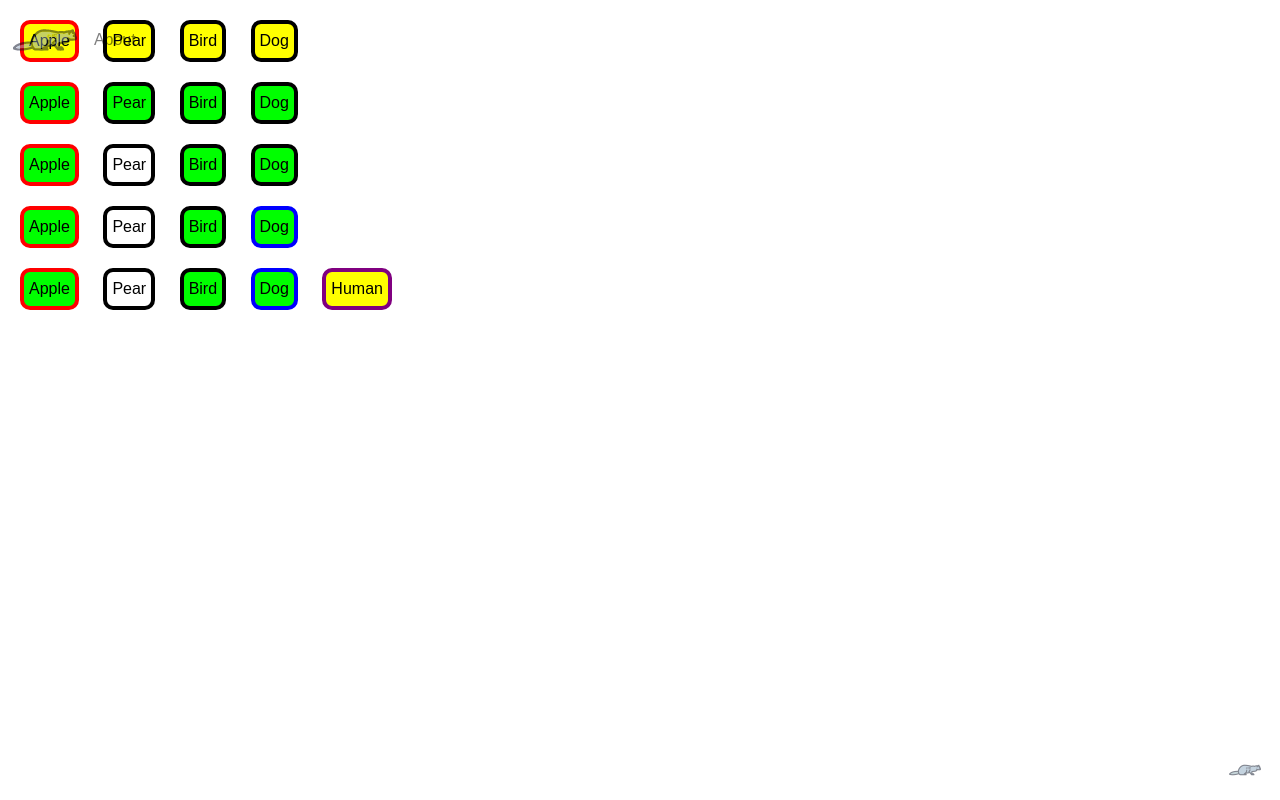
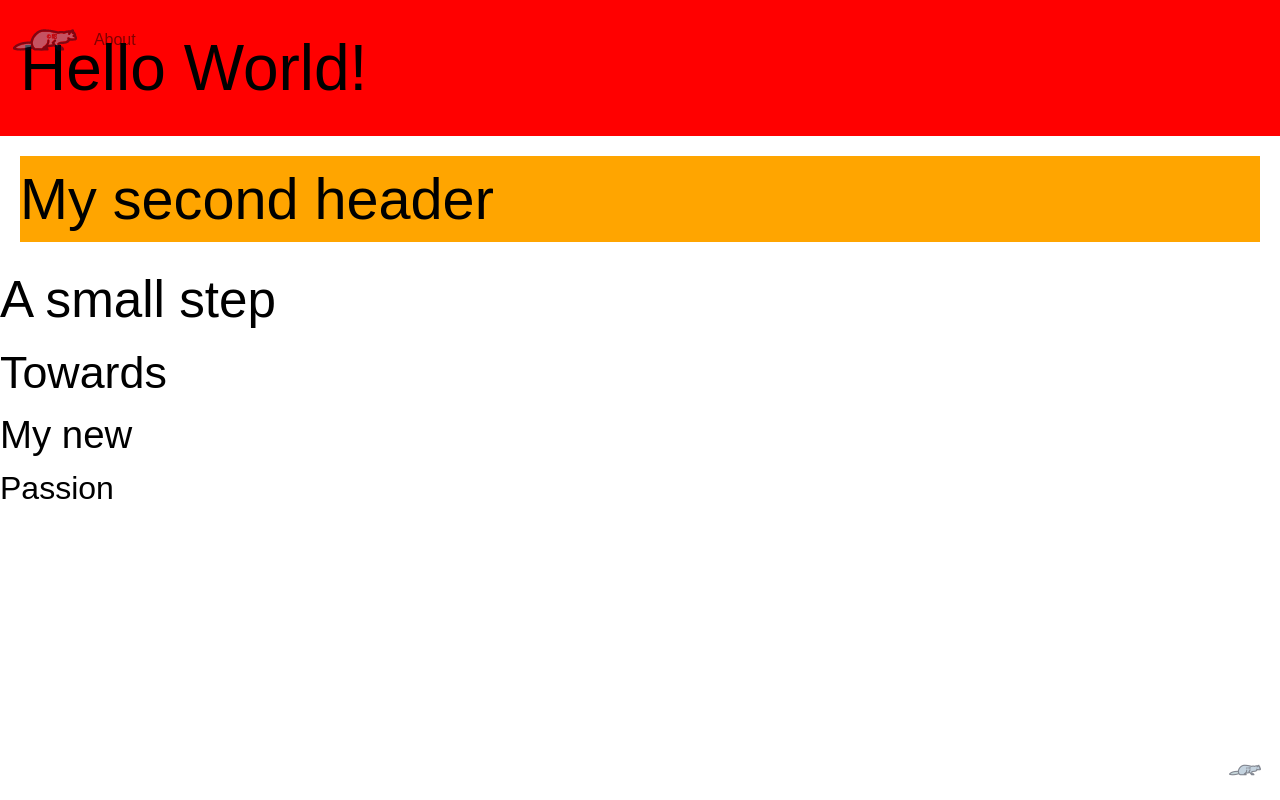
Before and after one commit to szabolcshlatky/my-first-repository, a website built with Vite: page index.html in a window 1280 px wide. Built offline with nearby package versions, Linux system fonts and the light colour scheme.

Commit message:
branch-4 added

```diff
--- a/index.html
+++ b/index.html
@@ -1,5 +1,5 @@
 <!DOCTYPE html>
-<html lang="en-HU" dir="ltr" id="workshop-1-1">
+<html lang="en-HU" dir="ltr" id="workshop-1-2">
 
 <head>
 
@@ -27,7 +27,7 @@
   <meta name="audience" content="all" />
   <!-- <meta name="theme-color" content="#000000" /> -->
 
-  <title>Workshop 1/1 - Codepen</title>
+  <title>Workshop 1/2 - Címsorok</title>
 
   <link rel="icon" href="/assets/images/favicon.ico" />
   <link rel="apple-touch-icon" href="/assets/images/favicon.ico" />
@@ -123,41 +123,12 @@
     </figcaption>
   </figure>
 
-  <section class="yellow" id="main">
-    <div class="first">Apple</div>
-    <div class="second">Pear</div>
-    <div class="third">Bird</div>
-    <div class="fourth">Dog</div>
-  </section>
-
-  <section class="lime">
-    <div class="first">Apple</div>
-    <div class="second">Pear</div>
-    <div class="third">Bird</div>
-    <div class="fourth">Dog</div>
-  </section>
-
-  <section class="white">
-    <div class="first">Apple</div>
-    <div class="second">Pear</div>
-    <div class="third">Bird</div>
-    <div class="fourth">Dog</div>
-  </section>
-
-  <section class="blue">
-    <div class="first">Apple</div>
-    <div class="second">Pear</div>
-    <div class="third">Bird</div>
-    <div class="fourth">Dog</div>
-  </section>
-
-  <section class="purple">
-    <div class="first">Apple</div>
-    <div class="second">Pear</div>
-    <div class="third">Bird</div>
-    <div class="fourth">Dog</div>
-    <div class="fifth">Human</div>
-  </section>
+  <h1 id="main">Hello World!</h1>
+  <h2>My second header</h2>
+  <h3>A small step</h3>
+  <h4>Towards</h4>
+  <h5>My new</h5>
+  <h6>Passion</h6>
 
   <figure class="©貂">
     <button type="button" title="Go to page top" aria-label="Bookmark" onclick="location.href='#top';">
--- a/src/main.scss
+++ b/src/main.scss
@@ -4,74 +4,14 @@
   /* Variables */
 }
 
-#workshop-1-1 {
-  body {
-    padding: 10px;
+#workshop-1-2 {
+  h1 {
+    padding: 20px;
+    background-color: red;
+  }
 
-    div {
-      display: inline-block;
-      margin: 10px;
-      padding: 5px;
-      border-radius: 10px;
-      border: 4px solid black;
-      background: yellow;
-    }
-
-    .first {
-      border: 4px solid red;
-    }
-
-    .second {
-      border: 4px solid #000000;
-    }
-
-    .lime {
-      div {
-        background-color: lime;
-      }
-    }
-
-    .white {
-      div {
-        background-color: lime;
-      }
-
-      .second {
-        background-color: white;
-      }
-    }
-
-    .blue {
-      div {
-        background-color: lime;
-      }
-
-      .second {
-        background-color: white;
-      }
-
-      .fourth {
-        border-color: blue;
-      }
-    }
-
-    .purple {
-      div {
-        background-color: lime;
-      }
-
-      .second {
-        background-color: white;
-      }
-
-      .fourth {
-        border-color: blue;
-      }
-
-      .fifth {
-        background-color: yellow;
-        border-color: purple;
-      }
-    }
+  h2 {
+    margin: 20px;
+    background-color: orange;
   }
 }
```
